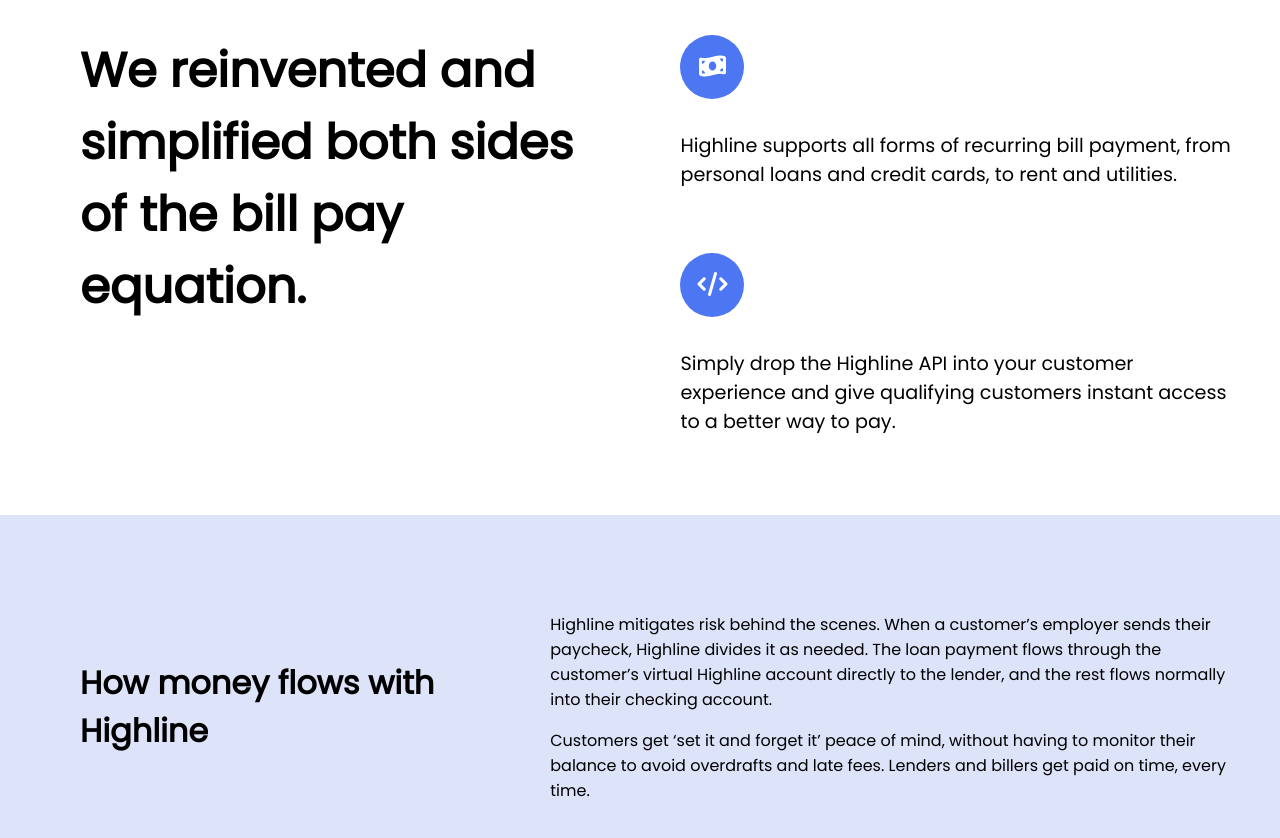
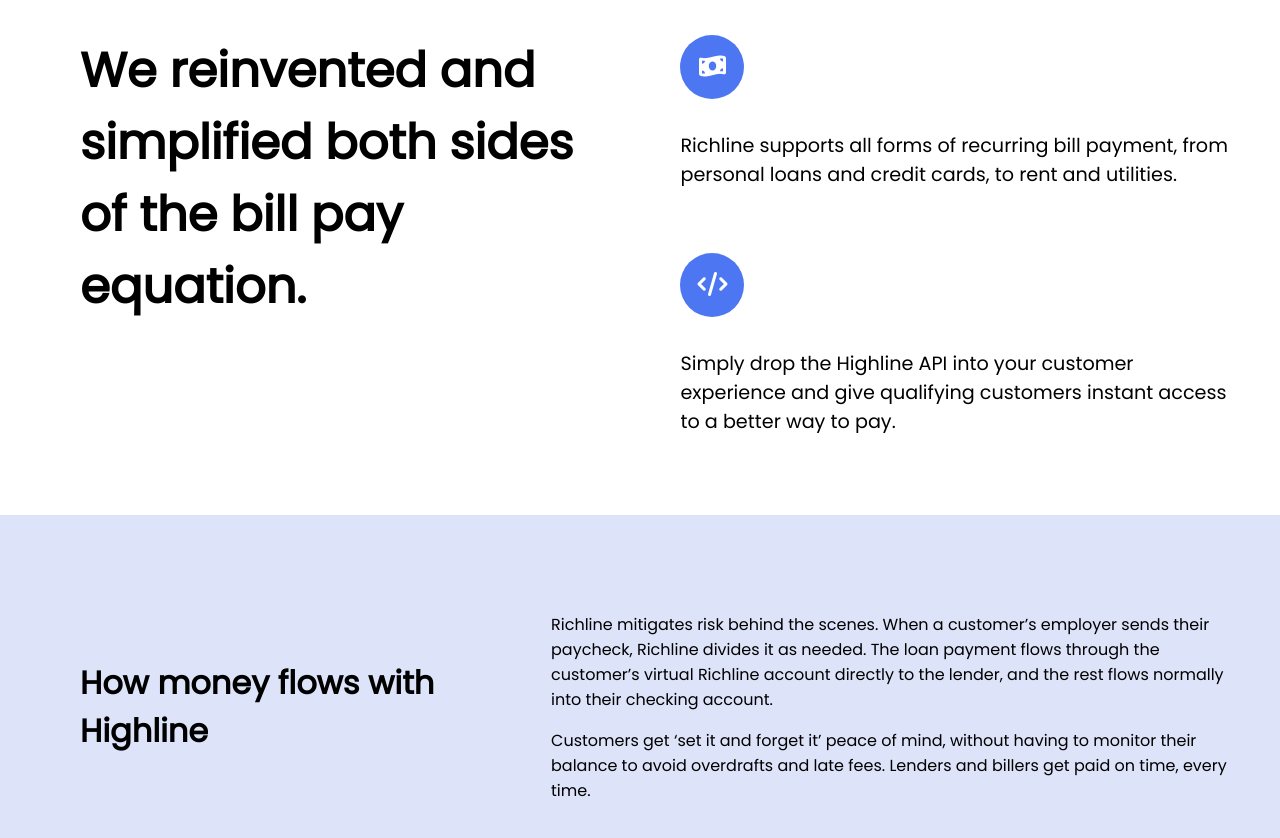
Before and after one commit to chirathdinduwara/RichLine, a plain HTML site: page index.html in a window 1280 px wide. Shown: the part 700-1538 px from the top of the page. Drawn offline with nearby package versions, Linux system fonts and the light colour scheme; no server answers.

Commit message:
Update index.html

```diff
--- a/index.html
+++ b/index.html
@@ -73,7 +73,7 @@
             <div class="c-desciption">
                 <div>
                     <span class="icons"><i class="fa-solid fa-money-bill-wave fa-lg"></i></span>
-                <p class="c-para">Highline supports all forms of recurring bill payment, from personal loans and credit cards, to rent and utilities.</p>
+                <p class="c-para">Richline supports all forms of recurring bill payment, from personal loans and credit cards, to rent and utilities.</p>
                 </div>
                 <div>
                     <span class="icons"><i class="fa-solid fa-code fa-lg"></i></span>
@@ -88,7 +88,7 @@
             <h1 class="c-titile1">How money flows with Highline</h1>
             <div class="b-para">
                 <p class="c-para">
-                    Highline mitigates risk behind the scenes. When a customer’s employer sends their paycheck, Highline divides it as needed. The loan payment flows through the customer’s virtual Highline account directly to the lender, and the rest flows normally into their checking account.
+                    Richline mitigates risk behind the scenes. When a customer’s employer sends their paycheck, Richline divides it as needed. The loan payment flows through the customer’s virtual Richline account directly to the lender, and the rest flows normally into their checking account.
                 </p>
                 <p class="c-para">Customers get ‘set it and forget it’ peace of mind, without having to monitor their balance to avoid overdrafts and late fees. Lenders and billers get paid on time, every time.</p>
             </div>
@@ -127,7 +127,7 @@
                  </h1>
 
             <form action="">
-                <p>At Highline, we are just getting started! Sign up today to stay informed about all of our future bill pay innovations.</p>
+                <p>At Richline, we are just getting started! Sign up today to stay informed about all of our future bill pay innovations.</p>
                 <input type="email" name="" id="" placeholder="Email">
                 <button type="submit">Submit</button>
             </form>
```
